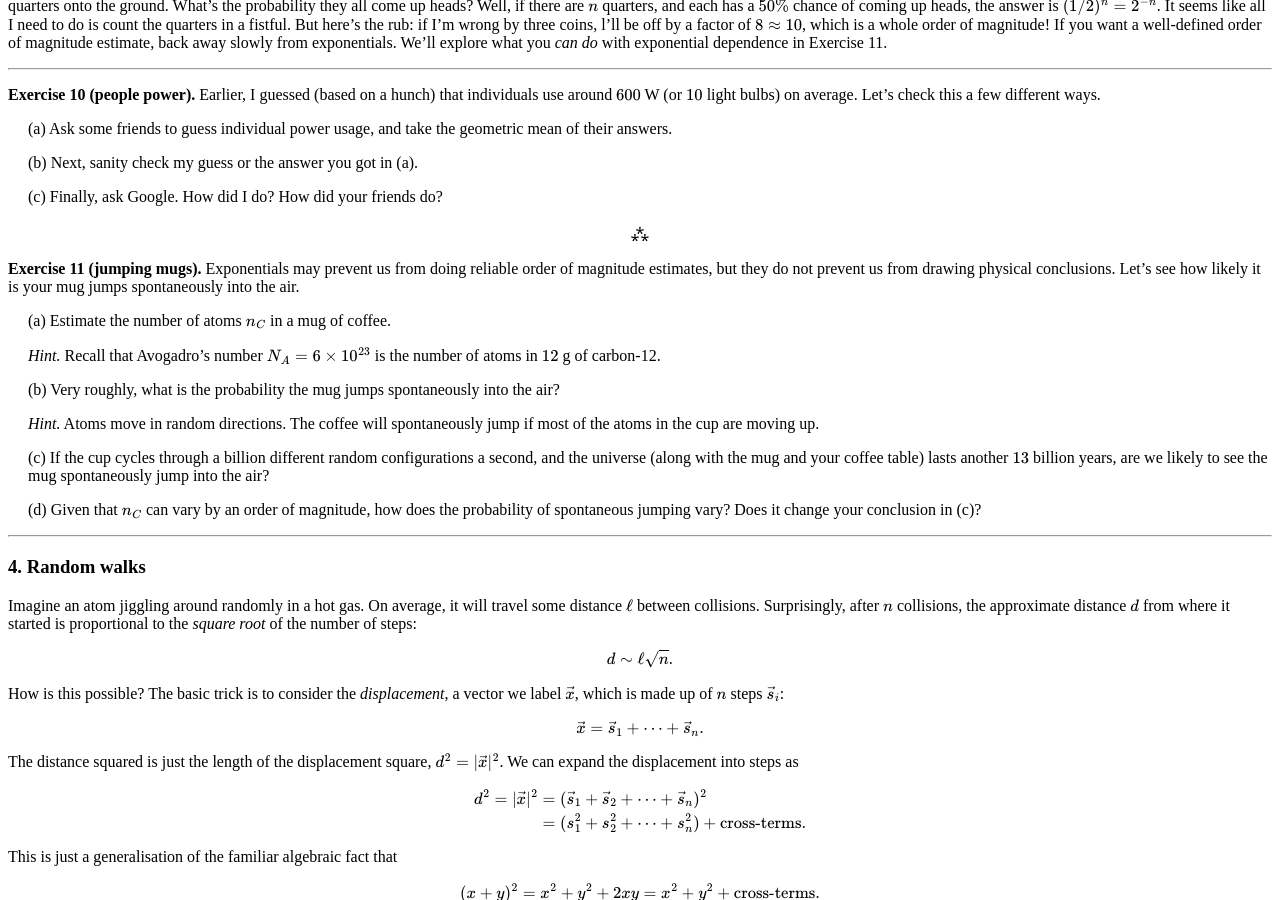
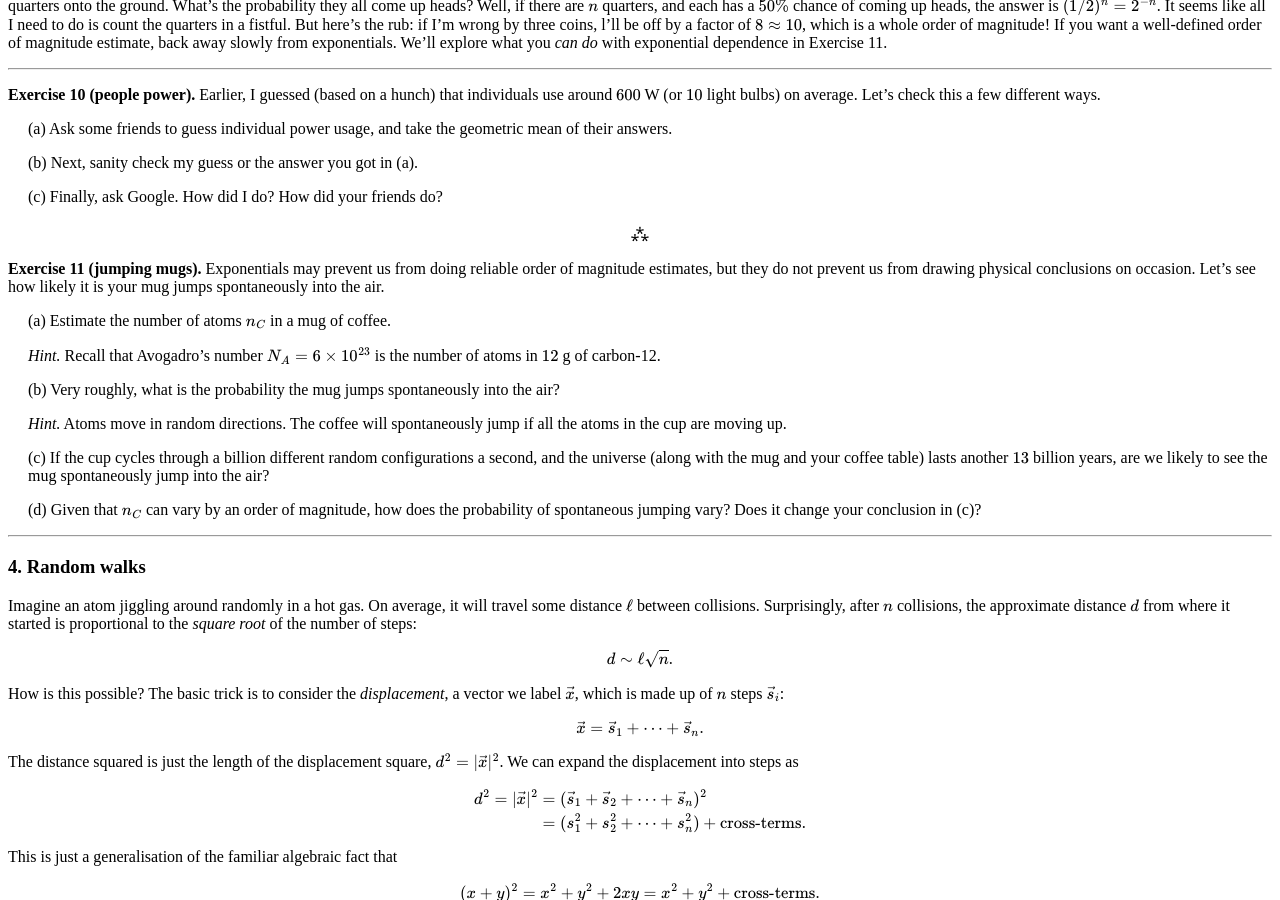
Before and after one commit to hapax/hapax.github.io, a Jekyll site: the page built from assets/simple-physics.md, in a window 1280 px wide and 900 px high, scrolled down 9010 px. Built offline with Jekyll 4.4.1, drawn with Linux system fonts in a browser that asks for light colours; our own code applies the rules of GitHub Pages for plain Markdown files; formulas are drawn with MathJax 3; a script that is not in the unit is left out.

Commit message:
Update simple-physics.md

```diff
--- a/assets/simple-physics.md
+++ b/assets/simple-physics.md
@@ -995,7 +995,7 @@ How did your friends do?
 
 **Exercise 11 (jumping mugs).** Exponentials may prevent us from doing
   reliable order of magnitude estimates, but they do not prevent us
-  from drawing physical conclusions.
+  from drawing physical conclusions on occasion.
   Let's see how likely it is your mug jumps spontaneously into the air.
 
 <span style="padding-left: 20px; display:block">
@@ -1015,7 +1015,7 @@ spontaneously into the air?
 
 <span style="padding-left: 20px; display:block">
 *Hint.* Atoms move in random directions. The coffee will spontaneously
- jump if most of the atoms in the cup are moving up.
+ jump if all the atoms in the cup are moving up.
 </span>
 
 <span style="padding-left: 20px; display:block">
```
